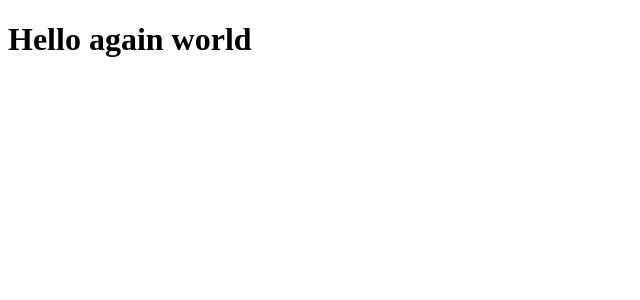
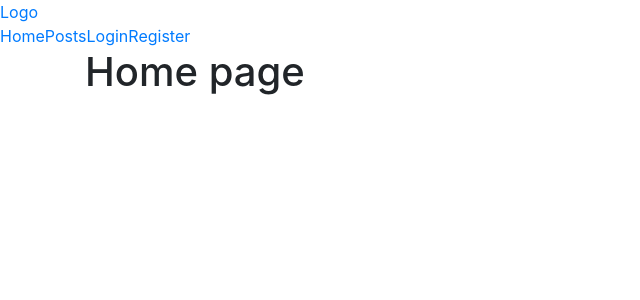
Before and after one commit to OvidijusE/react-13-14-class-node-auth-react, a React (Create React App) app: page / in a window 1280 px wide. Shown: the top 300 px of the page, without its empty margins (0-640 px from the left). Built offline with nearby package versions, Linux system fonts and the light colour scheme.

Commit message:
home page

```diff
--- a/package.json
+++ b/package.json
@@ -6,8 +6,10 @@
     "@testing-library/jest-dom": "^5.16.4",
     "@testing-library/react": "^13.3.0",
     "@testing-library/user-event": "^13.5.0",
+    "bootstrap": "^4.6.1",
     "react": "^18.1.0",
     "react-dom": "^18.1.0",
+    "react-router-dom": "^5.3.3",
     "react-scripts": "5.0.1",
     "web-vitals": "^2.1.4"
   },
--- a/src/App.js
+++ b/src/App.js
@@ -1,9 +1,34 @@
+import { Route, Switch } from 'react-router-dom';
 import './App.css';
+import Header from './components/Header/Header';
+import HomePage from './pages/HomePage';
+import LoginPage from './pages/LoginPage';
+import NotFoundPage from './pages/NotFoundPage';
+import PostsPage from './pages/PostsPage';
+import RegisterPage from './pages/RegisterPage';
 
 function App() {
+  // console.log(process.env.REACT_APP_BACKEND_URL);
   return (
     <div className='App'>
-      <h1>Hello again world</h1>
+      <Header />
+      <Switch>
+        <Route path={'/register'}>
+          <RegisterPage />
+        </Route>
+        <Route path={'/login'}>
+          <LoginPage />
+        </Route>
+        <Route path={'/post'}>
+          <PostsPage />
+        </Route>
+        <Route exact path={'/'}>
+          <HomePage />
+        </Route>
+        <Route path={'*'}>
+          <NotFoundPage />
+        </Route>
+      </Switch>
     </div>
   );
 }
--- /dev/null
+++ b/src/components/Header/Header.js
@@ -0,0 +1,17 @@
+import { Link, NavLink } from 'react-router-dom';
+
+function Header() {
+  return (
+    <header>
+      <Link to={'/'}>Logo</Link>
+      <nav>
+        <NavLink to={'/'}>Home</NavLink>
+        <NavLink to={'/posts'}>Posts</NavLink>
+        <NavLink to={'/login'}>Login</NavLink>
+        <NavLink to={'/register'}>Register</NavLink>
+      </nav>
+    </header>
+  );
+}
+
+export default Header;
--- a/src/index.js
+++ b/src/index.js
@@ -1,11 +1,16 @@
 import React from 'react';
 import ReactDOM from 'react-dom/client';
+import { BrowserRouter } from 'react-router-dom';
+import 'bootstrap/dist/css/bootstrap.css';
 
 import App from './App';
 
 const root = ReactDOM.createRoot(document.getElementById('root'));
 root.render(
   // <React.StrictMode>
-  <App />
+  <BrowserRouter>
+    <App />
+  </BrowserRouter>
+
   // </React.StrictMode>
 );
--- /dev/null
+++ b/src/pages/HomePage.js
@@ -0,0 +1,9 @@
+function HomePage() {
+  return (
+    <div className='container'>
+      <h1>Home page</h1>
+    </div>
+  );
+}
+
+export default HomePage;
--- /dev/null
+++ b/src/pages/NotFoundPage.js
@@ -0,0 +1,9 @@
+function NotFoundPage() {
+  return (
+    <div>
+      <h1>Page not found</h1>
+    </div>
+  );
+}
+
+export default NotFoundPage;
```
Also changed, not shown: 2 other files (tests, documents, lock files or other folders).
